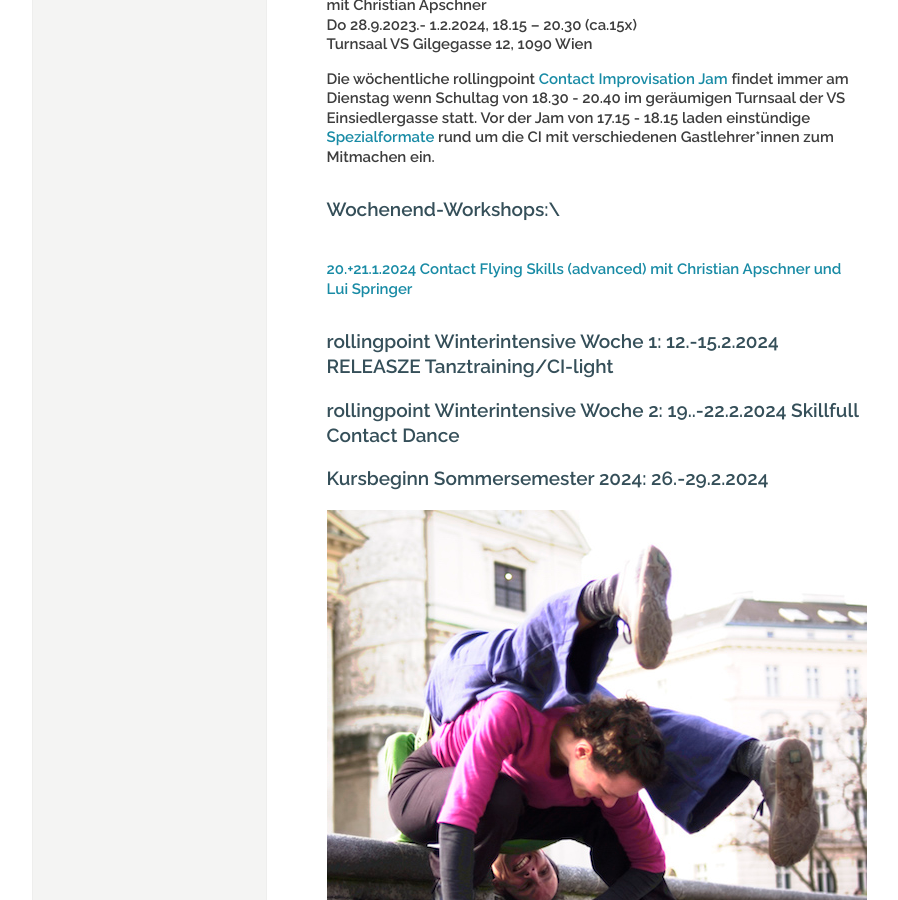
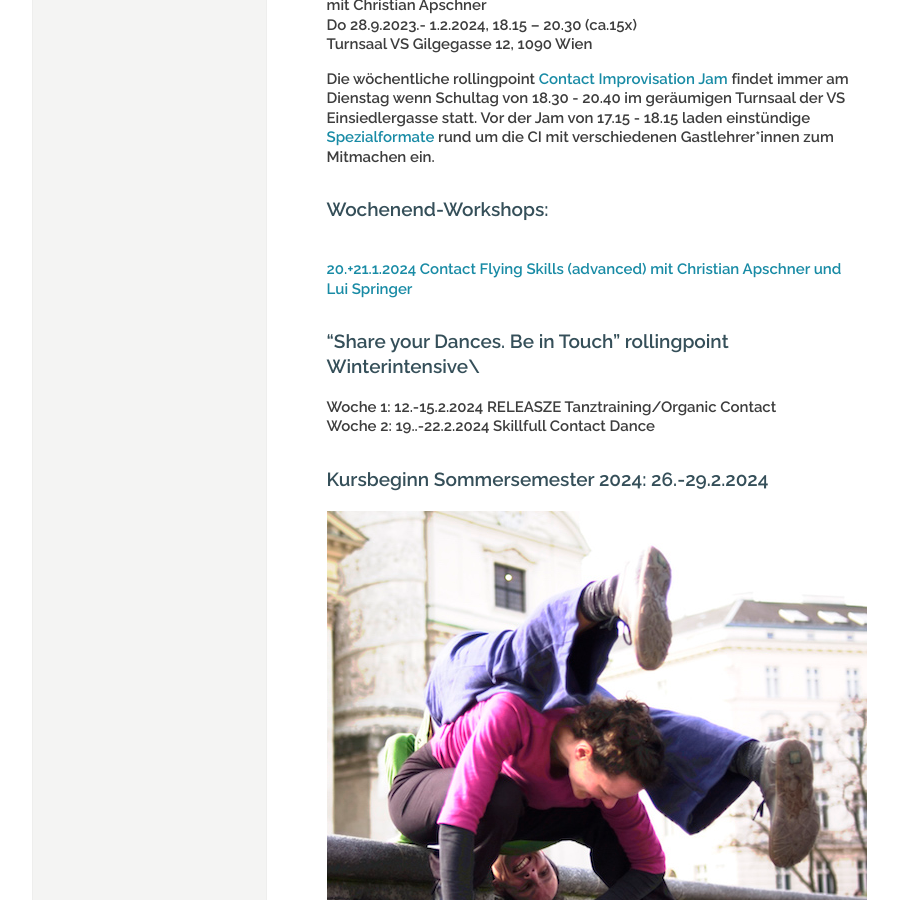
Before and after one commit to manulari/rollingpointat, a Jekyll site: the page built from _pages_de/index.md, in a window 1280 px wide and 900 px high, scrolled down 1503 px. Shown: the whole window, without its empty margins (152-1050 px from the left). Built offline with Jekyll 4.4.1, drawn with Linux system fonts in a browser that asks for light colours; comment, search, counter and statistics services are not loaded.

Commit message:
Update page (de) “index”

```diff
--- a/_pages_de/index.md
+++ b/_pages_de/index.md
@@ -43,14 +43,16 @@ Fotocredit: https://johannes-stolba.net/photography/
 
 **Die wöchentliche rollingpoint [Contact Improvisation Jam ](https://rollingpoint.at/jams)findet immer am Dienstag wenn Schultag von 18.30 -  20.40 im geräumigen Turnsaal der VS Einsiedlergasse statt. Vor der Jam von 17.15 - 18.15 laden einstündige [Spezialformate](https://rollingpoint.at/jams#special) rund um die  CI mit verschiedenen Gastlehrer*innen zum Mitmachen ein.**
 
-### **Wochenend-Workshops:**\
+### **Wochenend-Workshops:**
 
 \
 **[20.+21.1.2024 Contact Flying Skills (advanced) mit Christian Apschner und Lui Springer](workshops#flying)**
 
-### **rollingpoint Winterintensive Woche 1: 12.-15.2.2024 RELEASZE Tanztraining/CI-light**
+### **"Share your Dances. Be in Touch" rollingpoint Winterintensive**\
+**Woche 1: 12.-15.2.2024 RELEASZE Tanztraining/Organic Contact**\
+**Woche 2: 19..-22.2.2024 Skillfull Contact Dance**
 
-### **rollingpoint Winterintensive Woche 2: 19..-22.2.2024 Skillfull Contact Dance**
+
 
 ### Kursbeginn Sommersemester 2024: 26.-29.2.2024
 
```
